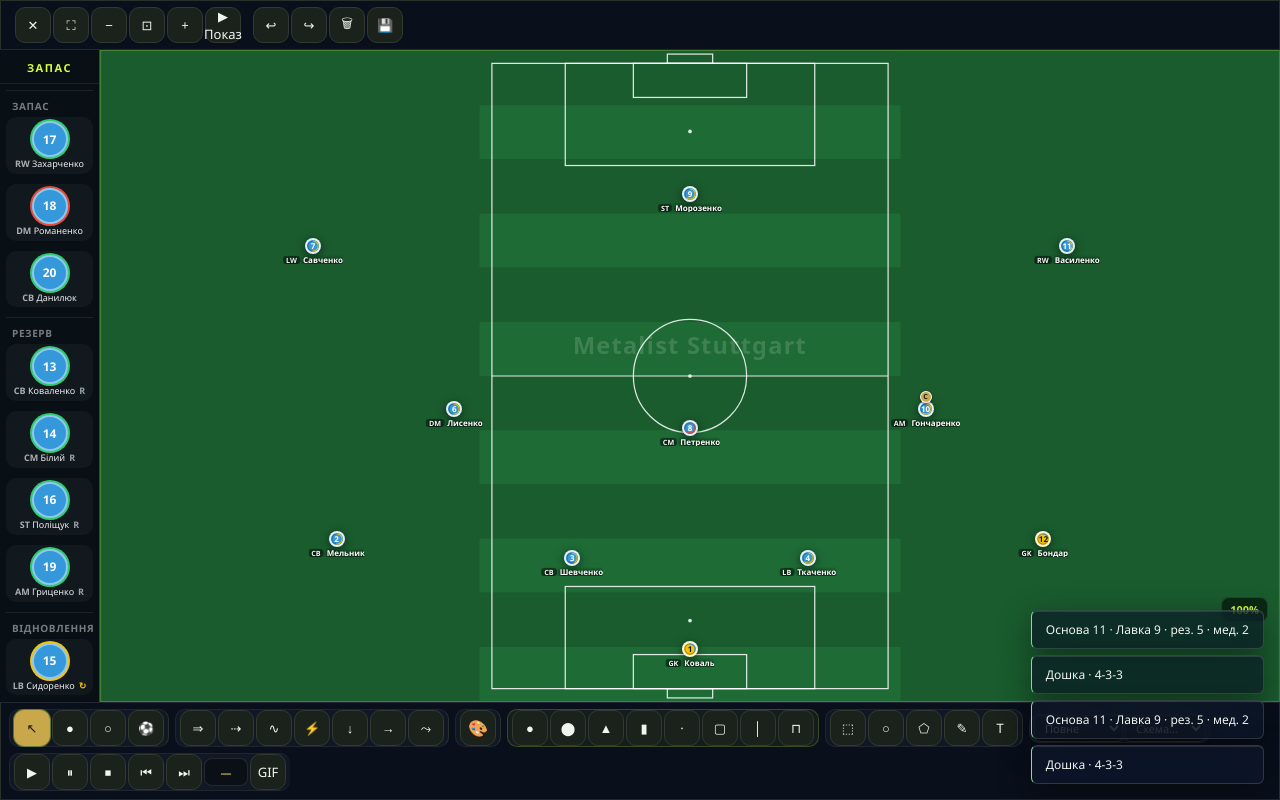
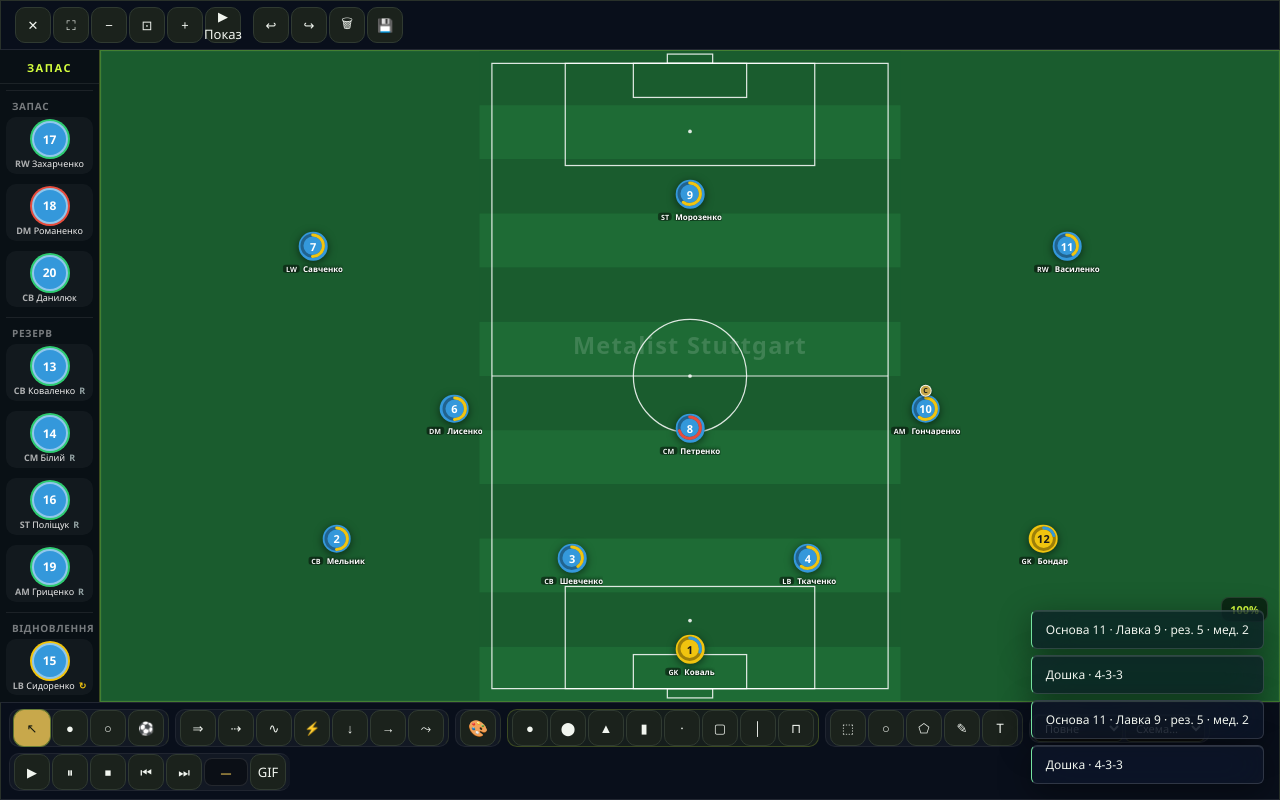
Before and after one commit to SangfoidEns/COACH, a website: page index.html in a window 1280 px wide. Both pictures are taken after a click on the button "Відкрити тактичну дошку". Drawn offline with Linux system fonts and the light colour scheme.

Commit message:
Add files via upload

```diff
--- a/src/board/BoardEngine.js
+++ b/src/board/BoardEngine.js
@@ -1353,20 +1353,21 @@ const BoardEngine = {
   tokenMetrics() {
     const c = document.getElementById('fieldContainer');
     const h = (c && c.clientHeight) || 600;
-    // Фішки гравців — комфортний розмір (~2.2% висоти поля)
-    const player = Math.max(16, Math.min(36, h * 0.022));
-    const ball = Math.max(7, Math.min(14, player * 0.36));
-    // Інвентар — свідомо менший за фішку гравця (не більше ~55%)
-    const cone = Math.max(6, Math.min(14, player * 0.38));
-    const equip = Math.max(6, Math.min(14, player * 0.42));
-    const chip = Math.max(5, Math.min(11, player * 0.32));      // мала фішка
-    const chipLg = Math.max(7, Math.min(14, player * 0.42));     // велика фішка інвентарю
-    const mark = Math.max(4, Math.min(8, player * 0.22));        // точка
-    const markSq = Math.max(6, Math.min(12, player * 0.36));     // квадрат розмітки
+    // Гравець ~вдвічі більший за попередній масштаб
+    const player = Math.max(28, Math.min(56, h * 0.044));
+    const ball = Math.max(9, Math.min(18, player * 0.32));
+    // Інвентар ~вдвічі менший (відносно фішки гравця ~18–22%)
+    const cone = Math.max(4, Math.min(10, player * 0.18));
+    const equip = Math.max(4, Math.min(10, player * 0.20));
+    const chip = Math.max(4, Math.min(8, player * 0.15));
+    const chipLg = Math.max(5, Math.min(10, player * 0.20));
+    const mark = Math.max(3, Math.min(6, player * 0.11));
+    const markSq = Math.max(4, Math.min(9, player * 0.16));
     return {
       player, ball, cone, equip, chip, chipLg, mark, markSq,
-      font: Math.max(8, Math.min(13, player * 0.34)),
-      ringPad: Math.max(6, Math.round(player * 0.28)) // запас для індикатора навколо
+      font: Math.max(11, Math.min(18, player * 0.36)),
+      // Шкала навколо фішки — приблизно вдвічі більша за радіус фішки
+      ringPad: Math.max(14, Math.round(player * 0.55))
     };
   },
 
@@ -1718,15 +1719,16 @@ const BoardEngine = {
       // readiness — зовнішнє кільце; load (0-10) — товщина/інтенсивність другого кільця
       const loadPct = loadNum != null && !isNaN(loadNum) ? Math.max(0, Math.min(10, loadNum)) / 10 : 0;
       const loadCol = loadPct >= 0.7 ? '#e74c3c' : loadPct >= 0.4 ? '#f1c40f' : '#3498db';
-      const ringShadow = `box-shadow:0 2px 6px rgba(0,0,0,.4)`;
-      // SVG load arc (чіткий індикатор навколо фішки)
-      const ringSz = m.player + (m.ringPad || 8) * 2;
+      // Без білої обводки — лише кольорова шкала показника (вдвічі більша за фішку)
+      const ringShadow = `box-shadow:0 3px 8px rgba(0,0,0,.45);border:none !important`;
+      const ringSz = Math.round(m.player + (m.ringPad || 14) * 2);
+      const circ = 2 * Math.PI * 18; // r=18 у viewBox 48
       const loadArc = (loadNum != null && !isNaN(loadNum))
-        ? `<svg class="pt-load-ring" viewBox="0 0 40 40" aria-hidden="true" style="width:${ringSz}px;height:${ringSz}px"><circle cx="20" cy="20" r="17" fill="none" stroke="rgba(0,0,0,0.3)" stroke-width="3.5"/><circle cx="20" cy="20" r="17" fill="none" stroke="${loadCol}" stroke-width="3.5" stroke-dasharray="${loadPct * 106.8} 106.8" stroke-linecap="round" transform="rotate(-90 20 20)"/></svg>`
-        : `<svg class="pt-load-ring" viewBox="0 0 40 40" aria-hidden="true" style="width:${ringSz}px;height:${ringSz}px"><circle cx="20" cy="20" r="17" fill="none" stroke="rgba(0,0,0,0.25)" stroke-width="3.5"/><circle cx="20" cy="20" r="17" fill="none" stroke="${ringColor}" stroke-width="3.5" stroke-dasharray="${(readiness/100)*106.8} 106.8" stroke-linecap="round" transform="rotate(-90 20 20)"/></svg>`;
+        ? `<svg class="pt-load-ring" viewBox="0 0 48 48" aria-hidden="true" style="width:${ringSz}px;height:${ringSz}px"><circle cx="24" cy="24" r="18" fill="none" stroke="rgba(0,0,0,0.35)" stroke-width="5"/><circle cx="24" cy="24" r="18" fill="none" stroke="${loadCol}" stroke-width="5" stroke-dasharray="${loadPct * circ} ${circ}" stroke-linecap="round" transform="rotate(-90 24 24)"/></svg>`
+        : `<svg class="pt-load-ring" viewBox="0 0 48 48" aria-hidden="true" style="width:${ringSz}px;height:${ringSz}px"><circle cx="24" cy="24" r="18" fill="none" stroke="rgba(0,0,0,0.3)" stroke-width="5"/><circle cx="24" cy="24" r="18" fill="none" stroke="${ringColor}" stroke-width="5" stroke-dasharray="${(readiness/100)*circ} ${circ}" stroke-linecap="round" transform="rotate(-90 24 24)"/></svg>`;
       // Колір фішки: явний chipColor / fill / color, інакше CSS-клас own/opp/gk
       const customBg = o.chipColor || o.fill || (o.team === 'own' || o.team === 'opp' ? o.color : null);
-      const bgStyle = customBg ? `background:${customBg} !important;border-color:rgba(255,255,255,.55);` : '';
+      const bgStyle = customBg ? `background:${customBg} !important;border:none !important;` : 'border:none !important;';
       html += `<div class="${cls}${extraCls}" data-id="${o.id}" data-r="${rPx}"${readyAttr} style="left:${pct.left}%;top:${pct.top}%;width:${m.player}px;height:${m.player}px;font-size:${m.font}px;--pt-r:${rPx}px;${ringShadow};${bgStyle}" title="${sanitize(titleName + titleExtra)}">${loadArc}${statusBadge}<span class="pt-num">${o.number || ''}</span>${label}</div>`;
     });
     layer.innerHTML = html;
--- a/src/styles/app.css
+++ b/src/styles/app.css
@@ -3924,13 +3924,13 @@ body.board-only-mode #boardToolbarBottom.btb-bottom {
   z-index: 8 !important;
 }
 #playersLayer .eq {
-  max-width: 16px !important;
-  max-height: 16px !important;
+  max-width: 10px !important;
+  max-height: 10px !important;
 }
 #playersLayer .eq.chip-lg,
 #playersLayer .eq.mark-sq {
-  max-width: 18px !important;
-  max-height: 18px !important;
+  max-width: 12px !important;
+  max-height: 12px !important;
 }
 #playersLayer .eq.wall,
 #playersLayer .eq.mannequin {
@@ -4059,3 +4059,26 @@ body.role-player .mni[data-view="board"] { display: none !important; }
   .fifa-stats { grid-template-columns: repeat(3, 1fr); }
   .fifa-avatar { width: 56px; height: 56px; }
 }
+
+/* Фішка гравця: без білої лінії, велика шкала показника */
+#playersLayer .pt {
+  border: none !important;
+  outline: none !important;
+  overflow: visible !important;
+}
+#playersLayer .pt-load-ring,
+#playersLayer .pt-ring {
+  position: absolute !important;
+  left: 50% !important;
+  top: 50% !important;
+  transform: translate(-50%, -50%) !important;
+  pointer-events: none !important;
+  z-index: 0 !important;
+  overflow: visible !important;
+}
+#playersLayer .pt .pt-num,
+#playersLayer .pt .pt-label,
+#playersLayer .pt .pt-status-badge {
+  position: relative;
+  z-index: 2;
+}
```
